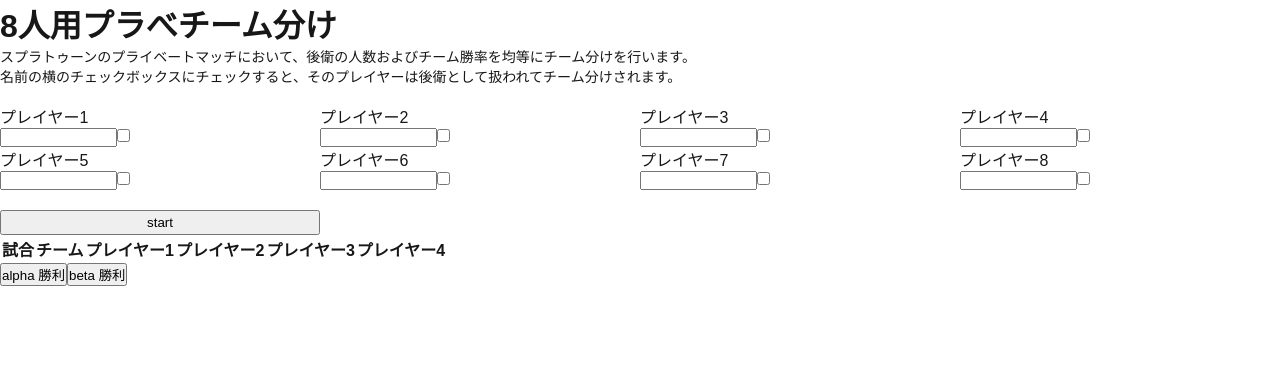
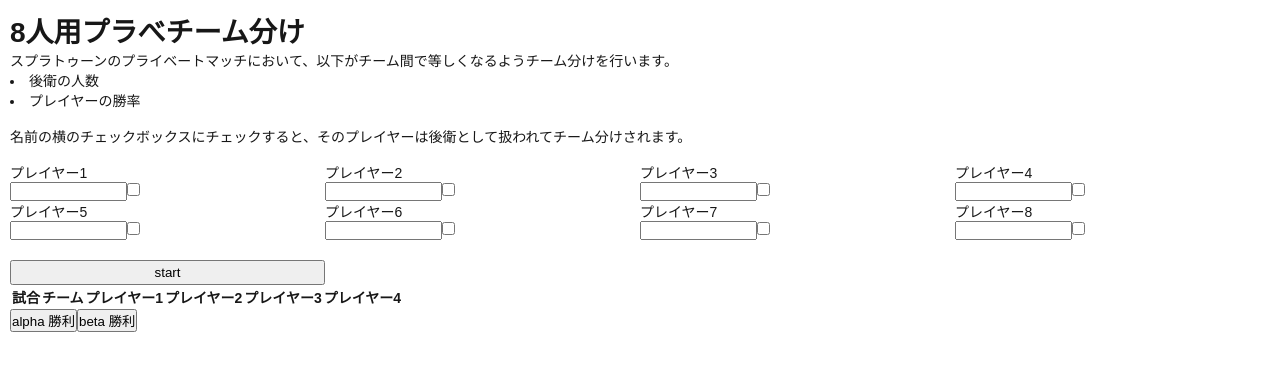
Before and after one commit to hayabusata/priv-fair-match, a Next.js app: page / in a window 1280 px wide. Shown: the top 370 px of the page. Built offline with nearby package versions, Linux system fonts and the light colour scheme.

Commit message:
change: style

```diff
--- a/src/app/page.module.css
+++ b/src/app/page.module.css
@@ -1,167 +1,4 @@
-/* .page {
-  --gray-rgb: 0, 0, 0;
-  --gray-alpha-200: rgba(var(--gray-rgb), 0.08);
-  --gray-alpha-100: rgba(var(--gray-rgb), 0.05);
-
-  --button-primary-hover: #383838;
-  --button-secondary-hover: #f2f2f2;
-
-  display: grid;
-  grid-template-rows: 20px 1fr 20px;
-  align-items: center;
-  justify-items: center;
-  min-height: 100svh;
-  padding: 80px;
-  gap: 64px;
-  font-family: var(--font-geist-sans);
+.page {
+  padding: 10px;
+  font-size: 14px;
 }
-
-@media (prefers-color-scheme: dark) {
-  .page {
-    --gray-rgb: 255, 255, 255;
-    --gray-alpha-200: rgba(var(--gray-rgb), 0.145);
-    --gray-alpha-100: rgba(var(--gray-rgb), 0.06);
-
-    --button-primary-hover: #ccc;
-    --button-secondary-hover: #1a1a1a;
-  }
-}
-
-.main {
-  display: flex;
-  flex-direction: column;
-  gap: 32px;
-  grid-row-start: 2;
-}
-
-.main ol {
-  font-family: var(--font-geist-mono);
-  padding-left: 0;
-  margin: 0;
-  font-size: 14px;
-  line-height: 24px;
-  letter-spacing: -0.01em;
-  list-style-position: inside;
-}
-
-.main li:not(:last-of-type) {
-  margin-bottom: 8px;
-}
-
-.main code {
-  font-family: inherit;
-  background: var(--gray-alpha-100);
-  padding: 2px 4px;
-  border-radius: 4px;
-  font-weight: 600;
-}
-
-.ctas {
-  display: flex;
-  gap: 16px;
-}
-
-.ctas a {
-  appearance: none;
-  border-radius: 128px;
-  height: 48px;
-  padding: 0 20px;
-  border: none;
-  border: 1px solid transparent;
-  transition:
-    background 0.2s,
-    color 0.2s,
-    border-color 0.2s;
-  cursor: pointer;
-  display: flex;
-  align-items: center;
-  justify-content: center;
-  font-size: 16px;
-  line-height: 20px;
-  font-weight: 500;
-}
-
-a.primary {
-  background: var(--foreground);
-  color: var(--background);
-  gap: 8px;
-}
-
-a.secondary {
-  border-color: var(--gray-alpha-200);
-  min-width: 180px;
-}
-
-.footer {
-  grid-row-start: 3;
-  display: flex;
-  gap: 24px;
-}
-
-.footer a {
-  display: flex;
-  align-items: center;
-  gap: 8px;
-}
-
-.footer img {
-  flex-shrink: 0;
-}
-
-@media (hover: hover) and (pointer: fine) {
-  a.primary:hover {
-    background: var(--button-primary-hover);
-    border-color: transparent;
-  }
-
-  a.secondary:hover {
-    background: var(--button-secondary-hover);
-    border-color: transparent;
-  }
-
-  .footer a:hover {
-    text-decoration: underline;
-    text-underline-offset: 4px;
-  }
-}
-
-@media (max-width: 600px) {
-  .page {
-    padding: 32px;
-    padding-bottom: 80px;
-  }
-
-  .main {
-    align-items: center;
-  }
-
-  .main ol {
-    text-align: center;
-  }
-
-  .ctas {
-    flex-direction: column;
-  }
-
-  .ctas a {
-    font-size: 14px;
-    height: 40px;
-    padding: 0 16px;
-  }
-
-  a.secondary {
-    min-width: auto;
-  }
-
-  .footer {
-    flex-wrap: wrap;
-    align-items: center;
-    justify-content: center;
-  }
-}
-
-@media (prefers-color-scheme: dark) {
-  .logo {
-    filter: invert();
-  }
-} */
--- a/src/app/page.tsx
+++ b/src/app/page.tsx
@@ -6,8 +6,13 @@ export default function Home() {
   return (
     <div className={styles.page}>
       <h1>8人用プラべチーム分け</h1>
-      <p style={{fontSize:"14px"}}>スプラトゥーンのプライベートマッチにおいて、後衛の人数およびチーム勝率を均等にチーム分けを行います。</p>
-      <p style={{fontSize:"14px"}}>名前の横のチェックボックスにチェックすると、そのプレイヤーは後衛として扱われてチーム分けされます。</p>
+      <p>スプラトゥーンのプライベートマッチにおいて、以下がチーム間で等しくなるようチーム分けを行います。</p>
+      <ul style={{ listStylePosition: "inside" }}>
+        <li>後衛の人数</li>
+        <li>プレイヤーの勝率</li>
+      </ul>
+      <br/>
+      <p>名前の横のチェックボックスにチェックすると、そのプレイヤーは後衛として扱われてチーム分けされます。</p>
       <br/>
       <Players />
       <TeamList />
```
